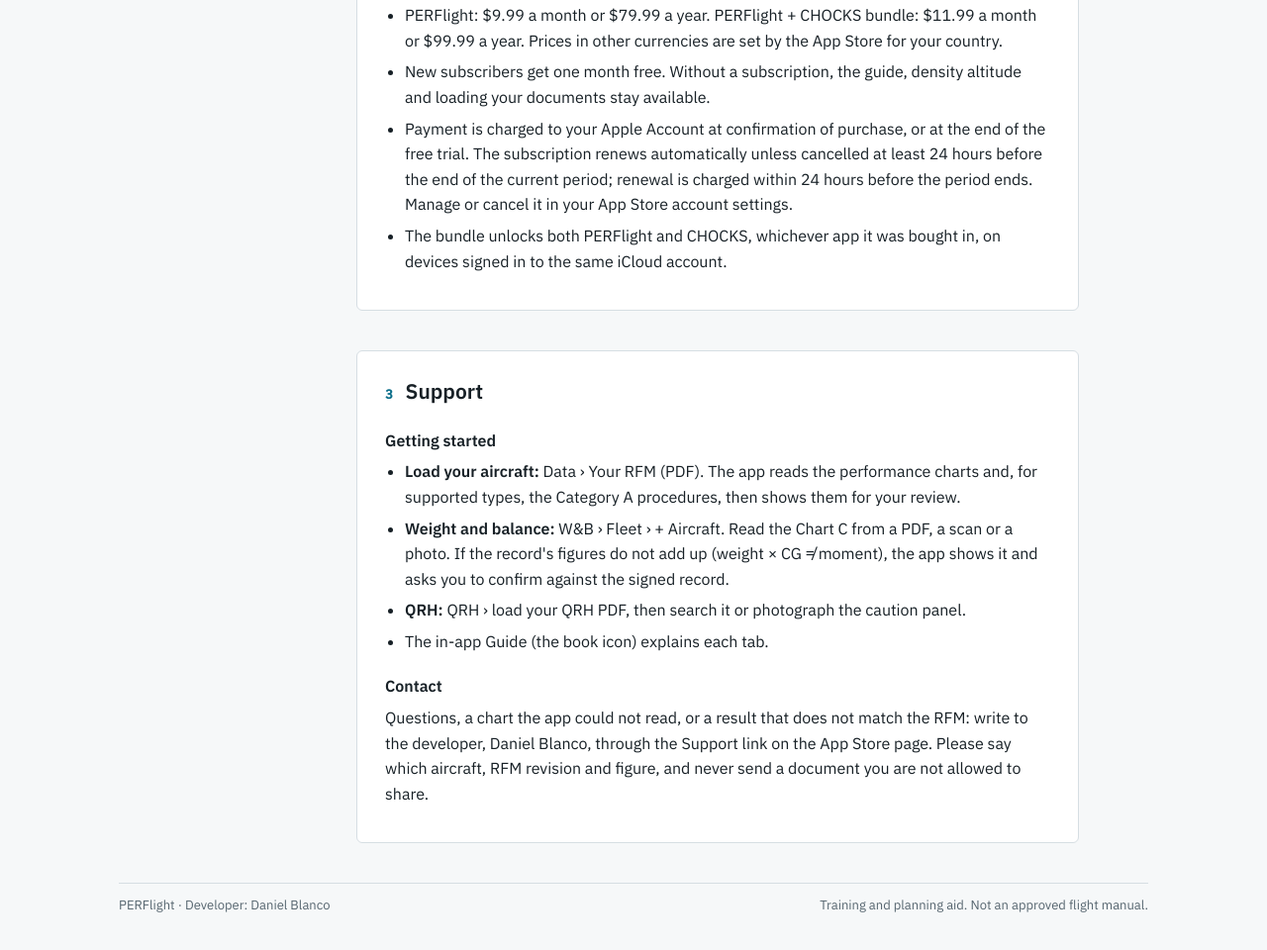
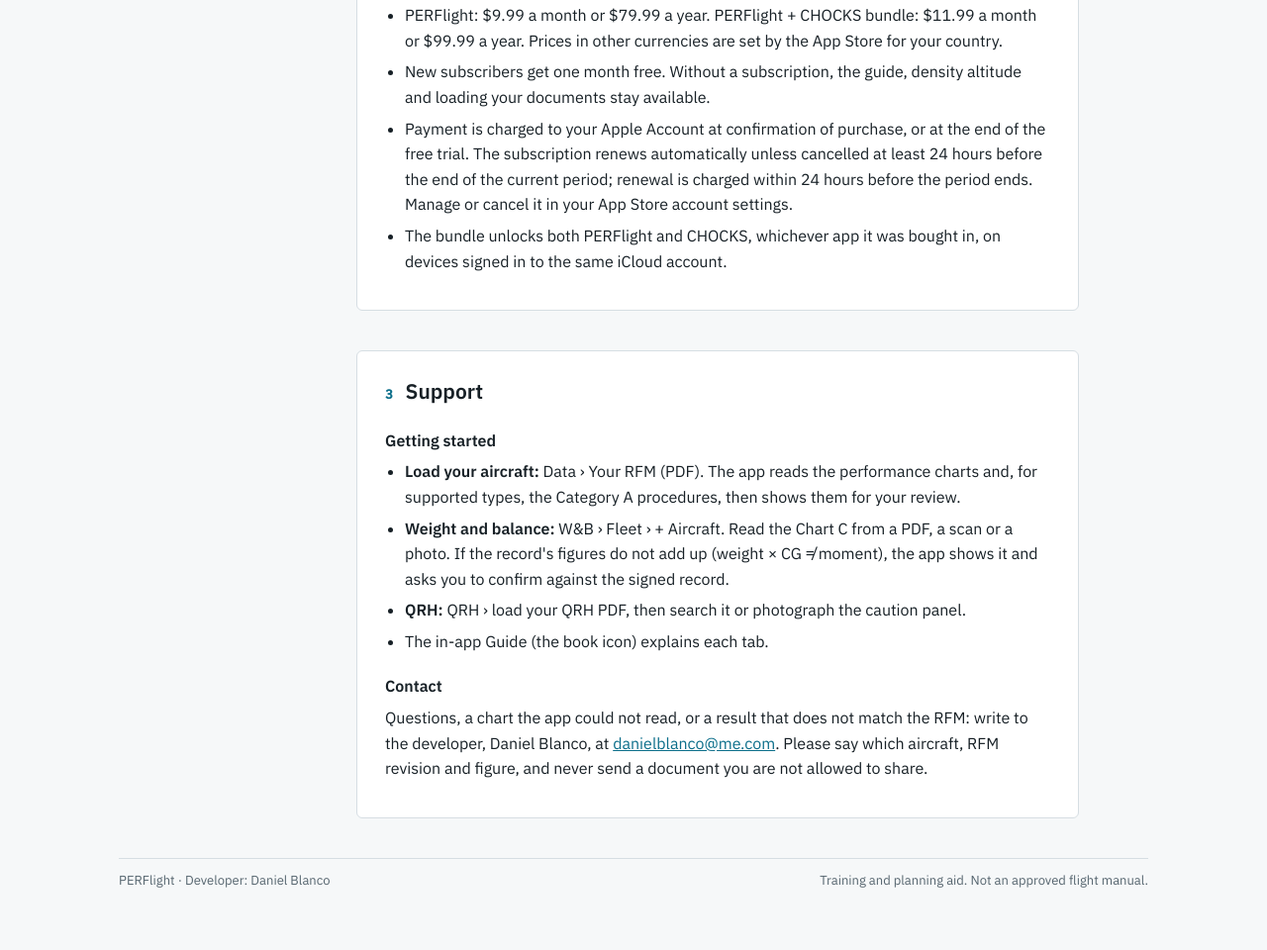
Before and after one commit to danielblanco-del/chocks, a plain HTML site: page perflight/index.html in a window 1280 px wide. Shown: the part 2225-3185 px from the top of the page at 99% size. Drawn offline with Linux system fonts and the light colour scheme.

Commit message:
Add support email to PERFlight pages

```diff
--- a/perflight/index.html
+++ b/perflight/index.html
@@ -4,6 +4,7 @@
 <link rel="preconnect" href="https://fonts.googleapis.com">
 <link rel="stylesheet" href="https://fonts.googleapis.com/css2?family=IBM+Plex+Sans:wght@400;500;600&family=IBM+Plex+Mono:wght@500&display=swap">
 <style>
+/* Layout: one reading column, a sticky section index on wide screens; set like a flight manual page (section, revision, page) */
 :root {
   --bg: #f6f8f9; --paper: #ffffff; --fg: #172026; --muted: #56656f; --rule: #d6dee3; --accent: #0b6e8a; --warn-bg: #fff6e0; --warn-fg: #6b4a00;
   --f-body: "IBM Plex Sans", system-ui, -apple-system, "Segoe UI", sans-serif; --f-mono: "IBM Plex Mono", ui-monospace, Menlo, monospace;
@@ -35,6 +36,7 @@ a { color: var(--accent); }
 footer { grid-column: 1 / -1; font-size: 13px; color: var(--muted); border-top: 1px solid var(--rule); padding-top: 12px; display: flex; flex-wrap: wrap; justify-content: space-between; gap: 8px; }
 @media (max-width: 760px) { .wrap { grid-template-columns: minmax(0, 1fr); gap: 24px; } nav { position: static; display: flex; flex-wrap: wrap; gap: 6px 14px; } nav a { border-left: 0; padding: 0; } section { padding: 18px; } h1 { font-size: 25px; } }
 </style>
+
 </head><body>
 <div class="wrap">
   <header>
@@ -120,7 +122,7 @@ footer { grid-column: 1 / -1; font-size: 13px; color: var(--muted); border-top:
         <li>The in-app Guide (the book icon) explains each tab.</li>
       </ul>
       <h3>Contact</h3>
-      <p>Questions, a chart the app could not read, or a result that does not match the RFM: write to the developer, Daniel Blanco, through the Support link on the App Store page. Please say which aircraft, RFM revision and figure, and never send a document you are not allowed to share.</p>
+      <p>Questions, a chart the app could not read, or a result that does not match the RFM: write to the developer, Daniel Blanco, at <a href="mailto:danielblanco@me.com">danielblanco@me.com</a>. Please say which aircraft, RFM revision and figure, and never send a document you are not allowed to share.</p>
     </section>
   </main>
 
@@ -129,4 +131,5 @@ footer { grid-column: 1 / -1; font-size: 13px; color: var(--muted); border-top:
     <span>Training and planning aid. Not an approved flight manual.</span>
   </footer>
 </div>
+
 </body></html>
```
Also changed, not shown: perflight/privacy.html (+4 -1 lines), perflight/support.html (+4 -1 lines).
